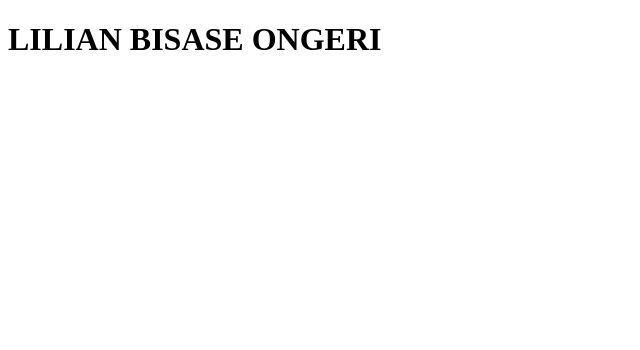
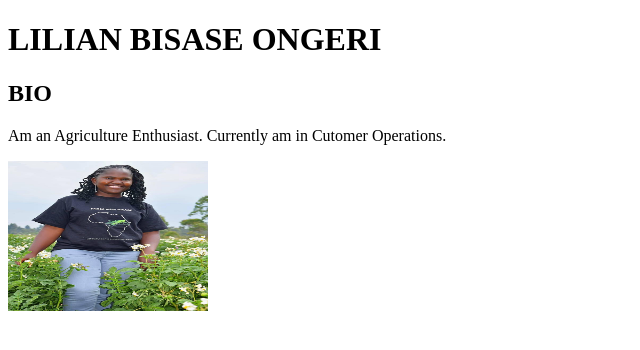
Before and after one commit to LONGERI197/SEPTEMBER-ASISIGNMENTS, a plain HTML site: page index.html in a window 1280 px wide. Shown: the whole page, without its empty margins (0-640 px from the left). Drawn offline with Linux system fonts and the light colour scheme.

Commit message:
added bio

```diff
--- a/index.html
+++ b/index.html
@@ -8,6 +8,12 @@
 
 </head>
 <h1>LILIAN BISASE ONGERI</h1>
+<h2>BIO</h2>
+<p>Am an Agriculture Enthusiast. Currently am in Cutomer Operations.</p>
+<img src="images/217741735_558794658834119_6304481960449248786_n.jpg" alt="no images found" width="200" height="150">
+
+
+
 
 <body>
 
```
